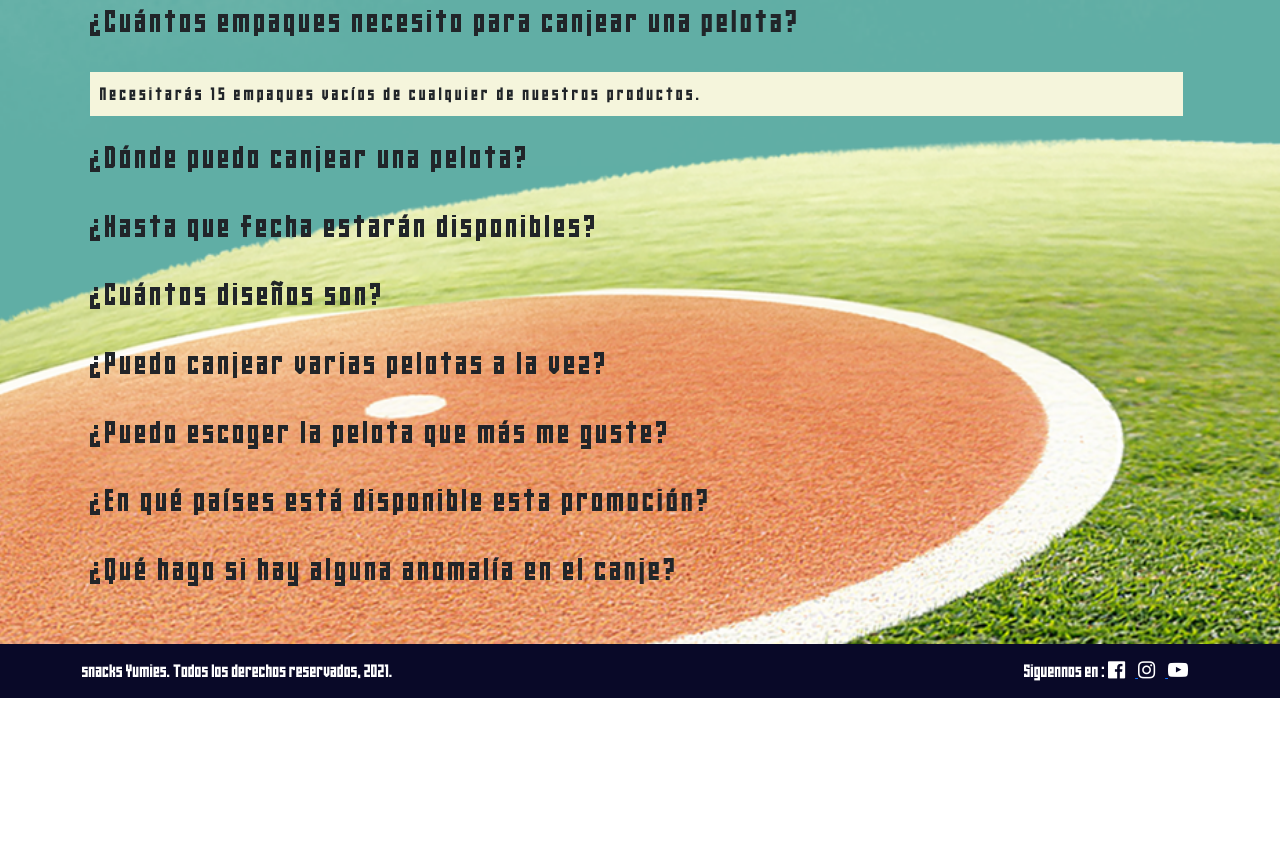
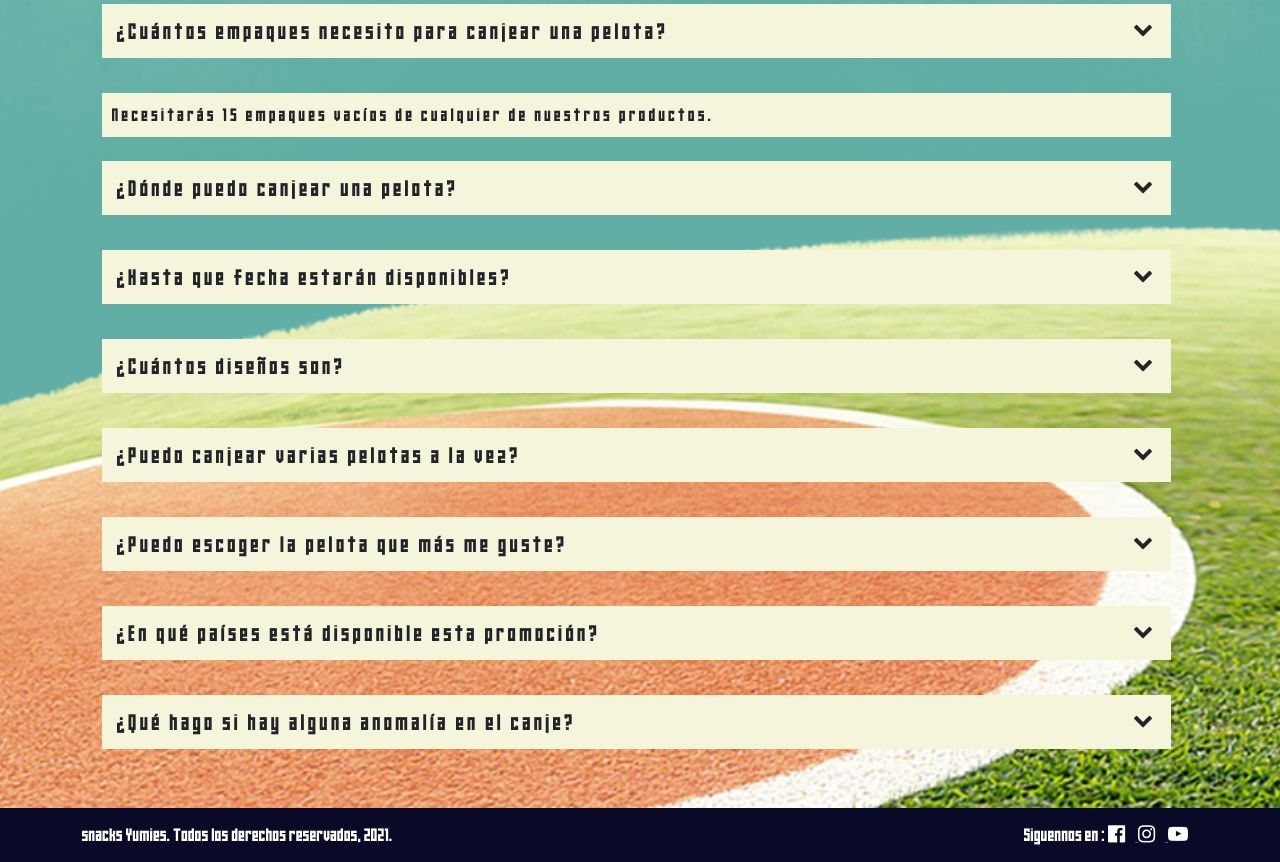
Before and after one commit to Jubico-wol/superLigue, a plain HTML site: page faqs.html in a window 1280 px wide. Shown: the part 456-1318 px from the top of the page. Before the commit the page ends 1154 px from the top, so only its background shows below. Drawn offline with nearby package versions, Linux system fonts and the light colour scheme; a script that the page names is missing.

Commit message:
several fixes on faqs page

```diff
--- a/faqs.html
+++ b/faqs.html
@@ -37,60 +37,60 @@
 
 
 
-
+<div class="container">
 
     <div id="accordion">
 
-                    <h3>¿Cuántos empaques necesito para canjear una pelota?</h3>
+        <h5>¿Cuántos empaques necesito para canjear una pelota?<i class="fa fa-chevron-down" aria-hidden="true"></i> </h5>
         <div>
           <p>
             Necesitarás 15 empaques vacíos de cualquier de nuestros productos.
           </p>
         </div>
 
-                    <h3>¿Dónde puedo canjear una pelota?</h3>
+        <h5>¿Dónde puedo canjear una pelota?<i class="fa fa-chevron-down" aria-hidden="true"></i> </h5>
         <div>
           <p>
             Puedes encontrar el centro de canje más cercano en: (Link del buscador de centros de canje por departamento).
           </p>
         </div>
 
-                    <h3>¿Hasta que fecha estarán disponibles?</h3>
+        <h5>¿Hasta que fecha estarán disponibles?<i class="fa fa-chevron-down" aria-hidden="true"></i> </h5>
         <div>
           <p>
             Tienes hasta el 31 de mayo o hasta agotar existencias.
           </p>
         </div>
 
-                    <h3>¿Cuántos diseños son?</h3>
+        <h5>¿Cuántos diseños son?<i class="fa fa-chevron-down" aria-hidden="true"></i> </h5>
         <div>
           <p>
             Tenemos 6 diseños distintos: New York, Houston, Chicago, Los Angeles, Atlanta y Boston.
           </p>
         </div>
 
-                    <h3>¿Puedo canjear varias pelotas a la vez? </h3>
+        <h5>¿Puedo canjear varias pelotas a la vez? <i class="fa fa-chevron-down" aria-hidden="true"></i>  </h5>
         <div>
           <p>
             Si, solo recuerda que necesitas 15 empaques por cada pelota.
           </p>
         </div>
 
-                    <h3>¿Puedo escoger la pelota que más me guste?</h3>
+        <h5>¿Puedo escoger la pelota que más me guste?<i class="fa fa-chevron-down" aria-hidden="true"></i> </h5>
         <div>
           <p>
             Si, pero cada diseño está sujeto a disponibilidad en cada centro de canje.
           </p>
         </div>
 
-                    <h3>¿En qué países está disponible esta promoción? </h3>
+        <h5>¿En qué países está disponible esta promoción? <i class="fa fa-chevron-down" aria-hidden="true"></i> </h5>
         <div>
           <p>
             Esta promoción está disponible en Nicaragua y República Dominicana.
           </p>
         </div>
 
-                    <h3>¿Qué hago si hay alguna anomalía en el canje? </h3>
+        <h5>¿Qué hago si hay alguna anomalía en el canje? <i class="fa fa-chevron-down" aria-hidden="true"></i> </h5>
         <div>
           <p>
             Puedes enviar un mensaje a nuestras redes sociales oficinales buscándonos en Facebook o Instagram como Snacks Yummies.
@@ -99,12 +99,12 @@
 
 
     </div>
+</div>
+
 
             </div>
 
-
             <br/>
-
 
 
 
@@ -140,6 +140,6 @@
     <!-- <link rel="stylesheet" href="//code.jquery.com/ui/1.11.2/themes/smoothness/jquery-ui.css"> -->
     <script src="https://code.jquery.com/jquery-1.12.4.min.js"></script>
     <script src="https://code.jquery.com/ui/1.11.4/jquery-ui.min.js"></script>
-    <script src="https://cdn.jsdelivr.net/npm/bootstrap@5.0.0-beta3/dist/js/bootstrap.bundle.min.js" integrity="sha384-JEW9xMcG8R+pH31jmWH6WWP0WintQrMb4s7ZOdauHnUtxwoG2vI5DkLtS3qm9Ekf" crossorigin="anonymous"></script>
+    <script src="https://cdn.jsdelivr.net/npm/bootstrap@5.0.0-beta3/dist/js/bootstrap.bundle.min.js" integrity="sha384-JEW9xMcG8R+ph51jmWH6WWP0WintQrMb4s7ZOdauHnUtxwoG2vI5DkLtS3qm9Ekf" crossorigin="anonymous"></script>
     <script src="./js/acordion.js"></script>
 </html>
--- a/index.css
+++ b/index.css
@@ -400,14 +400,23 @@ select{
 
 
 
-
-
 .ui-accordion-header{
     margin-bottom: 35px;
     cursor: pointer;
+    background: beige;
+    padding: 15px;
+
+
 }
 
 #accordion p{
     background: beige;
     padding: 10px;
+
 }
+
+
+
+.fa-chevron-down{
+    float: right;
+}
```
Also changed, not shown: index.html (+1 -1 lines), img/Btn1.png. Lines whose indentation alone changed are shown as unchanged.
